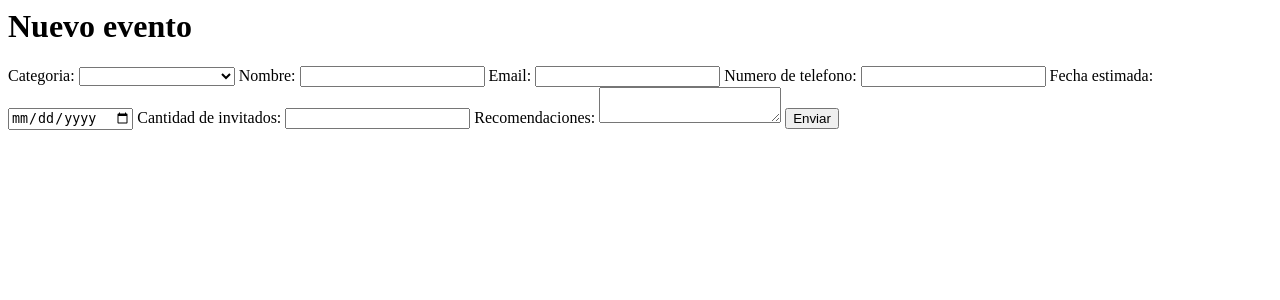
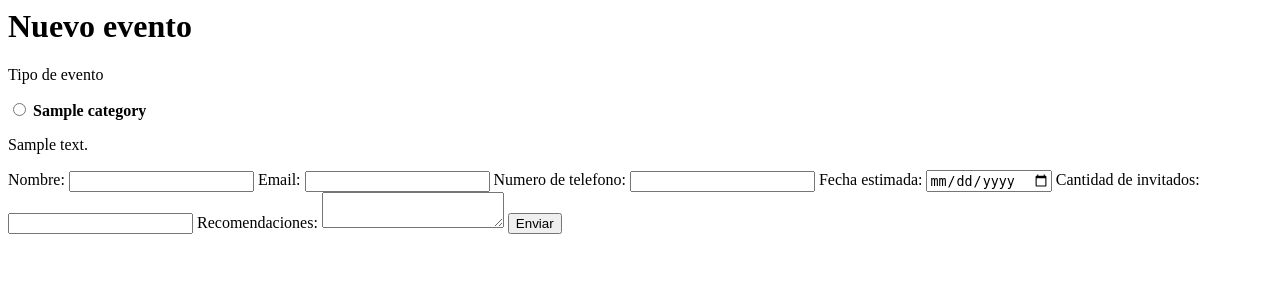
Before and after one commit to juliansimkus-ctrl/Eventos_trabajoPractico2026, a Laravel app: page /contacto in a window 1280 px wide. Shown: the top 300 px of the page. Run offline with Laravel 12, Linux system fonts and the light colour scheme; tables that the repository leaves empty hold one stand-in row (values such as "Sample post"); parts of the project's set-up code (start-up, migrations or seed data) failed here and were passed over.

Commit message:
Agrego precios a categorias, precioEstimado, formulario con tarjetas e instalo laravel-dompdf

```diff
--- a/eventos/app/Models/eventCategory.php
+++ b/eventos/app/Models/eventCategory.php
@@ -5,10 +5,10 @@ namespace App\Models;
 use Illuminate\Database\Eloquent\Model;
 use Illuminate\Database\Eloquent\Relations\HasMany;
 
-class eventCategory extends Model
+class EventCategory extends Model
 {
     // Permitimos la asignación masiva de estos campos
-    protected $fillable = ['name', 'slug', 'description'];
+    protected $fillable = ['name', 'slug', 'description', 'base_price', 'price_per_guest'];
 
     /**
      * Una categoría tiene muchos proyectos en el porfolio.
--- a/eventos/composer.json
+++ b/eventos/composer.json
@@ -7,6 +7,7 @@
     "license": "MIT",
     "require": {
         "php": "^8.2",
+        "barryvdh/laravel-dompdf": "^3.1",
         "laravel/framework": "^12.0",
         "laravel/tinker": "^2.10.1"
     },
--- a/eventos/resources/views/bookings/create.blade.php
+++ b/eventos/resources/views/bookings/create.blade.php
@@ -15,16 +15,21 @@
     <form action="{{ route('bookings.store') }}" method="POST">
         @csrf
 
-        <label for="categoria">Categoria: </label>
-        <select id="categoria" name="event_category_id">
-            <option value=""></option>
-            <option value="infantil">Cumpleaños infantil</option>
-            <option value="quince">Fiesta de 15</option>
-            <option value="boda">Boda</option>
-            <option value="babyshower">Baby shower</option>
-            <option value="bautismo">Bautismo</option>
-            <option value="cumpleaniosAdulto">Cumpleaños de adulto</option>
-        </select>
+        <p>Tipo de evento</p>
+        <div class="categorias">
+            @foreach ($categories as $category)
+            <label class="tarjeta-categoria">
+                <input type="radio"
+                   name="event_category_id"
+                   value="{{ $category->id }}"
+                   {{ old('event_category_id') == $category->id ? 'checked' : '' }}
+                   required>
+            <strong>{{ $category->name }}</strong>
+            <p>{{ $category->description }}</p>
+            </label>
+            @endforeach
+        </div>
+        @error('event_category_id') <p class="error">{{ $message }}</p> @enderror
 
         <label for="nombre">Nombre: </label>
         <input id="nombre" name="client_name" value="" required>
```
Also changed, not shown: eventos/app/Models/booking.php (+9 -1 lines), eventos/database/seeders/EventCategorySeeder.php (+14 -4 lines), eventos/database/migrations/2026_10_23_130545_create_event_categories_table.php, 1 other file.
